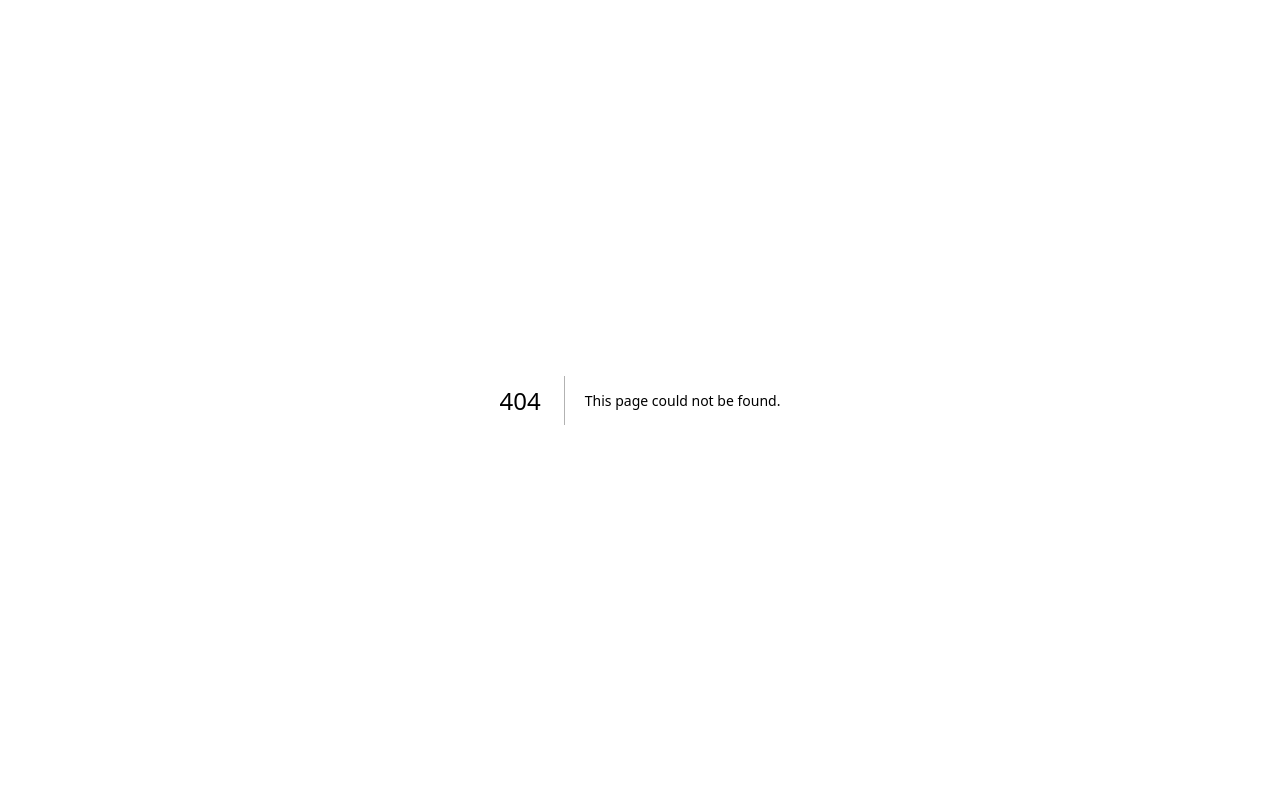
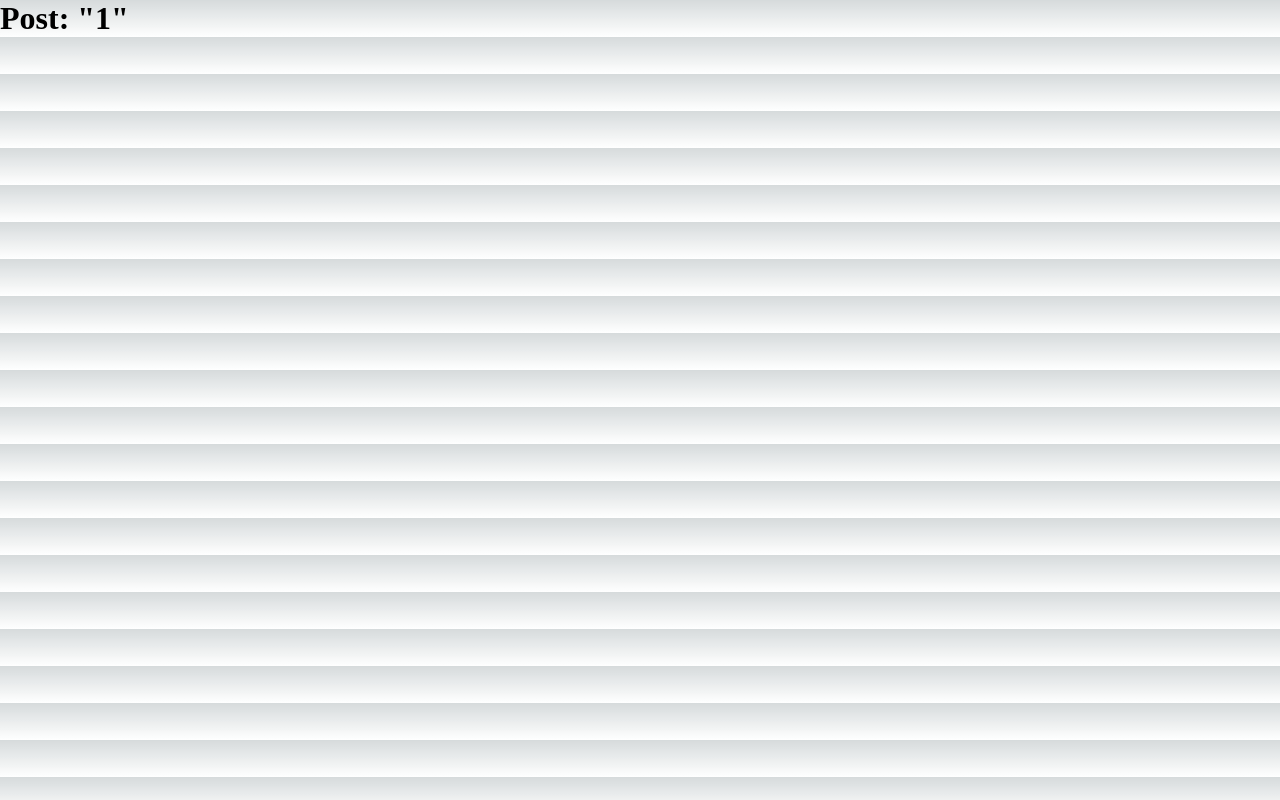
Before and after one commit to francesco-foglia/next-blog, a Next.js app: page /posts/1 in a window 1280 px wide. Before the commit this address had no page. Built offline with nearby package versions, Linux system fonts and the light colour scheme.

Commit message:
new file:   src/pages/posts/[id].js

```diff
--- /dev/null
+++ b/src/pages/posts/[id].js
@@ -0,0 +1,15 @@
+import React from "react";
+import { useRouter } from "next/router";
+
+export default function Post() {
+  const router = useRouter();
+  const { id } = router.query;
+
+  return (
+    <div>
+      {/* <h1>Post: {id}</h1> */}
+      {/* <h1>Post: {JSON.stringify(router.query)}</h1> */}
+      <h1>Post: {JSON.stringify(id)}</h1>
+    </div>
+  );
+}
```
